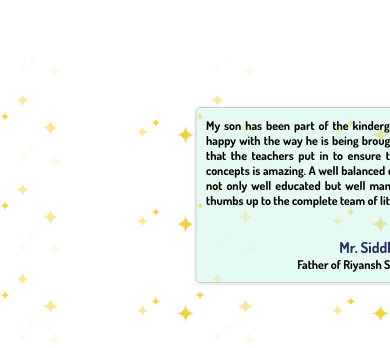
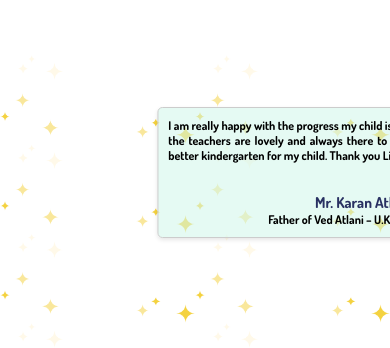
Before and after one commit to adeeburrahman11/little-jewels-new, a React (Vite) app: page / in a window 390 px wide. Shown: the part 2794-3142 px from the top of the page. Built offline with nearby package versions, Linux system fonts and the light colour scheme; a web font is replaced by a local one.

Commit message:
Admission Section Added

```diff
--- a/src/components/pages/Home/Testimonals.css
+++ b/src/components/pages/Home/Testimonals.css
@@ -139,7 +139,7 @@
 
 @media (max-width: 820px) {
   .card-testimonals {
-    left: 25%;
+    left: 0%;
   }
   .testimonals-shadow {
     margin-left: -1rem;
@@ -168,6 +168,6 @@
     font-size: 15px;
   }
   .card-testimonals {
-    left: 30%;
+    left: -40rem;
   }
 }
```
